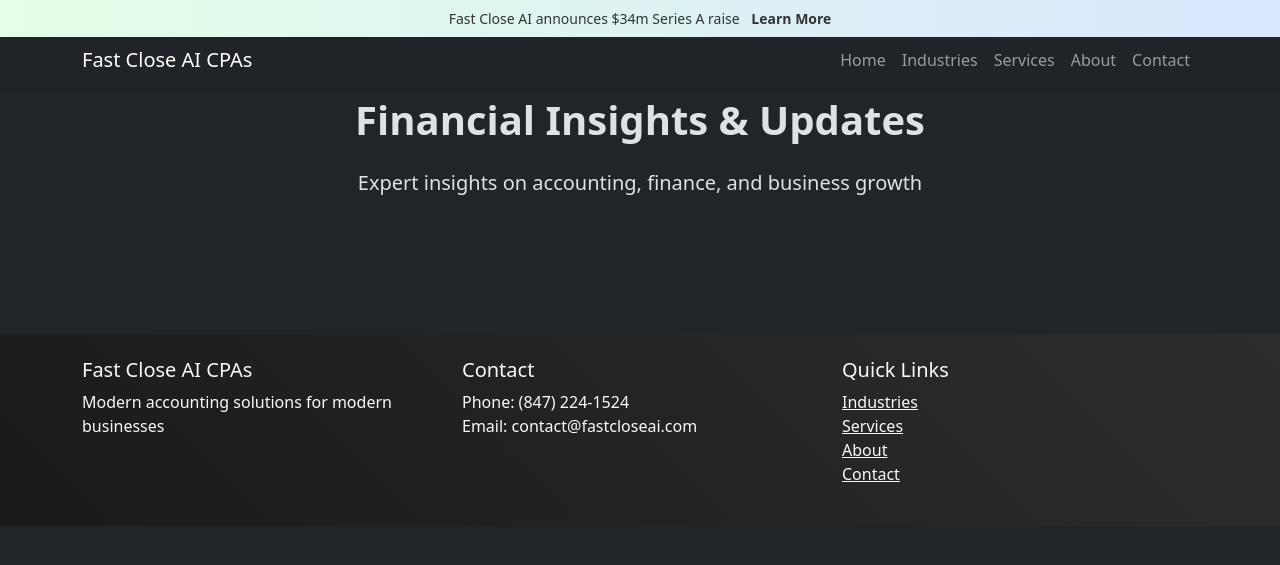
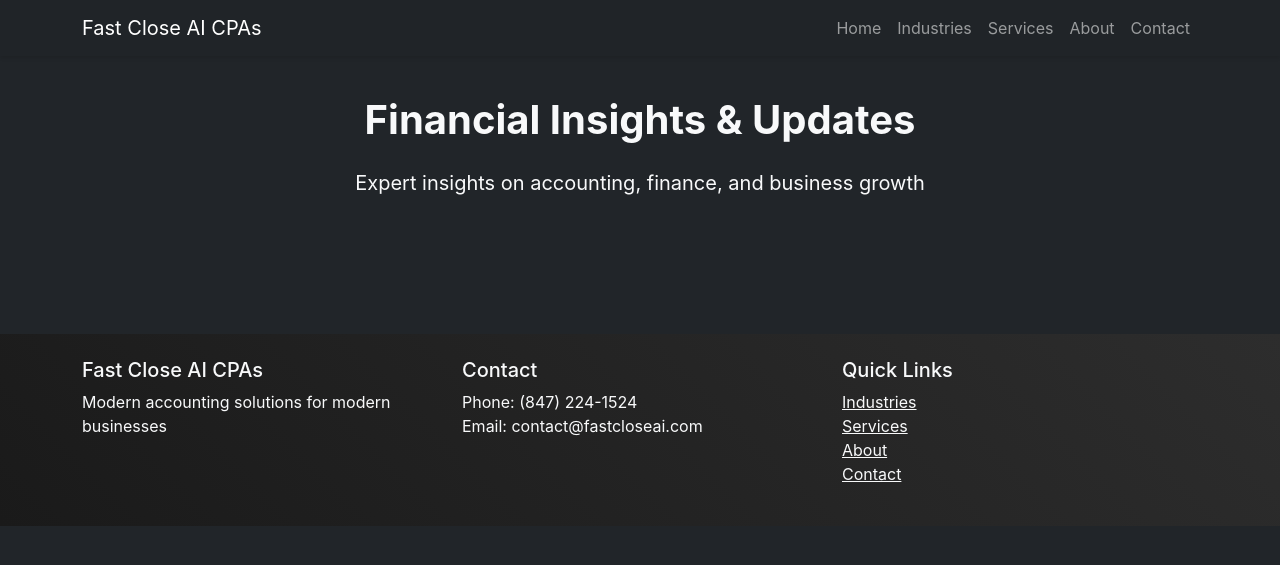
Before and after one commit to imransbaig/FastCloseCPA, a Flask app: page /blog in a window 1280 px wide. Shown: the top 565 px of the page. Run offline with Flask 3, Linux system fonts and the light colour scheme; data that the repository does not hold is empty; some libraries are stand-ins or nearby versions.

Commit message:
Restored to '3206134db00aabd41c5a88b70e68a09a64e957c8'
Replit-Restored-To:3206134db00aabd41c5a88b70e68a09a64e957c8

```diff
--- a/static/css/custom.css
+++ b/static/css/custom.css
@@ -4,42 +4,19 @@
     --gradient-accent: linear-gradient(45deg, #7C4DFF, #448AFF);
 }
 
-/* Announcement Banner */
-.announcement-banner {
-    background: linear-gradient(90deg, #e3ffe7 0%, #d9e7ff 100%);
-    color: #333;
-    padding: 0.5rem 0;
-    font-size: 0.875rem;
-    position: fixed;
-    top: 0;
-    width: 100%;
-    z-index: 1031;
+body {
+    font-family: 'Inter', -apple-system, BlinkMacSystemFont, 'Segoe UI', Roboto, Oxygen, Ubuntu, Cantarell, 'Open Sans', 'Helvetica Neue', sans-serif;
+    background-color: var(--bs-dark);
+    color: var(--bs-light);
 }
 
-.announcement-banner a {
-    color: #333;
-    text-decoration: none;
-    font-weight: 600;
-}
-
-.announcement-banner a:hover {
-    text-decoration: underline;
-}
-
-/* Adjust navbar position to account for announcement banner */
+/* Navigation */
 .navbar {
-    top: 32px;  /* Height of announcement banner */
     box-shadow: 0 2px 4px rgba(0,0,0,0.1);
     background: rgba(33,37,41,0.9) !important;
     backdrop-filter: blur(10px);
 }
 
-/* Adjust main content to account for announcement banner and navbar */
-main {
-    margin-top: calc(56px + 32px) !important;  /* navbar height + announcement banner height */
-}
-
-/* Navigation */
 /* Sections */
 section {
     padding: 2.5rem 0;  /* Further reduced padding */
--- a/templates/base.html
+++ b/templates/base.html
@@ -9,12 +9,6 @@
     <link href="{{ url_for('static', filename='css/custom.css') }}" rel="stylesheet">
 </head>
 <body>
-    <div class="announcement-banner">
-        <div class="container-fluid text-center">
-            <span>Fast Close AI announces $34m Series A raise</span>
-            <a href="#" class="ms-2">Learn More</a>
-        </div>
-    </div>
     <nav class="navbar navbar-expand-lg navbar-dark bg-dark fixed-top">
         <div class="container">
             <a class="navbar-brand" href="/">Fast Close AI CPAs</a>
```
Also changed, not shown: attached_assets/image_1735829563795.png (deleted).
